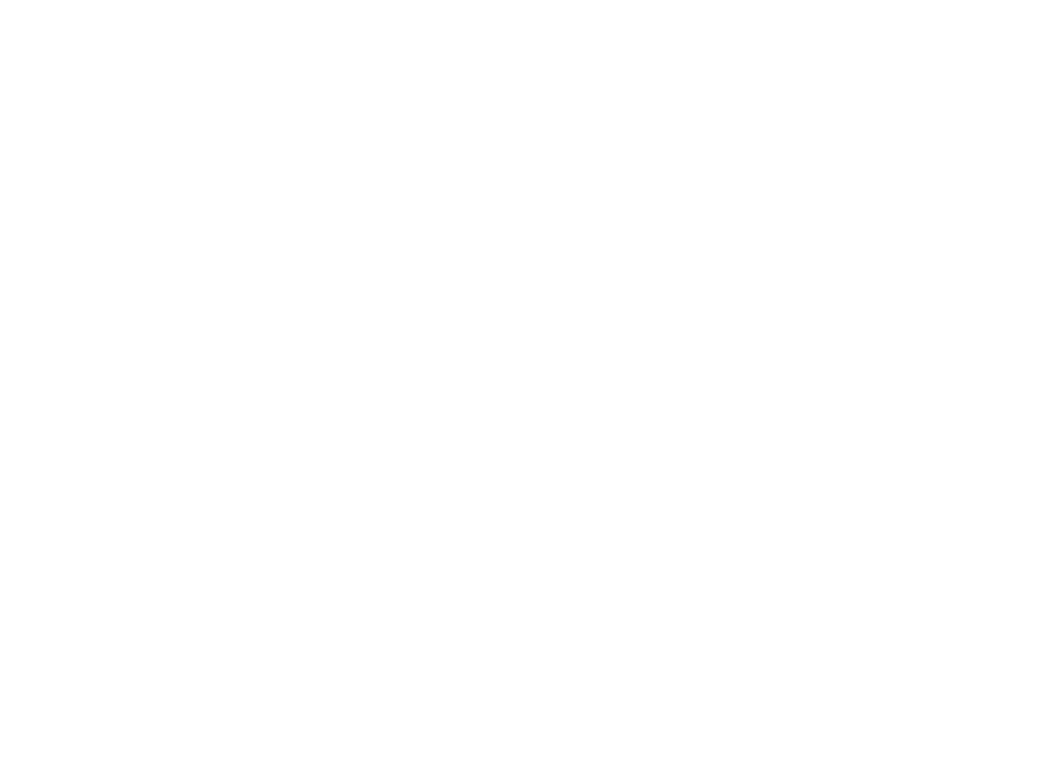
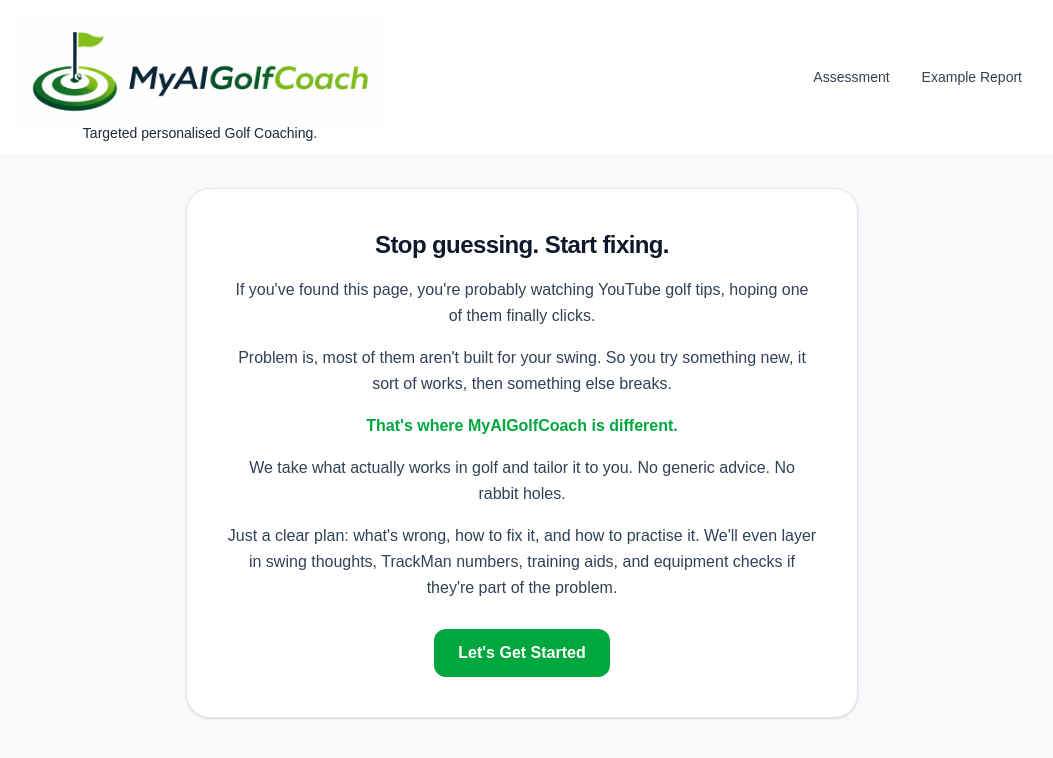
Before and after one commit to alanbishop75/my-ai-golf-coach, a Next.js app: page / in a window 1280 px wide. Before the commit this address had no page. Shown: the top 758 px of the page, without its empty margins (118-1171 px from the left). Built offline with nearby package versions, Linux system fonts and the light colour scheme.

Commit message:
Revert "Redirect homepage to assessment"
This reverts commit f6697f3e914db6a0ec8948fcf82da2ff1ca2528c.

```diff
--- a/app/page.tsx
+++ b/app/page.tsx
@@ -1,5 +1,43 @@
-import { redirect } from "next/navigation";
+import Link from "next/link";
 
 export default function Home() {
-  redirect("/assessment");
+  return (
+    <main className="min-h-screen bg-slate-50 px-5 py-8">
+      <div className="mx-auto max-w-3xl">
+        <div className="mx-auto max-w-2xl rounded-3xl border border-slate-200 bg-white p-7 text-center shadow-sm md:p-10">
+          <h1 className="mb-4 text-xl font-semibold tracking-tight text-slate-900 md:text-2xl">
+            Stop guessing. Start fixing.
+          </h1>
+
+          <div className="space-y-4 text-[15px] leading-relaxed text-slate-700 md:text-base">
+            <p>
+              If you&apos;ve found this page, you&apos;re probably watching YouTube golf tips, hoping one of them finally clicks.
+            </p>
+
+            <p>
+              Problem is, most of them aren&apos;t built for your swing. So you try something new, it sort of works, then something else breaks.
+            </p>
+
+            <p className="font-bold text-green-600">That&apos;s where MyAIGolfCoach is different.</p>
+
+            <p>
+              We take what actually works in golf and tailor it to you. No generic advice. No rabbit holes.
+            </p>
+
+            <p>
+              Just a clear plan: what&apos;s wrong, how to fix it, and how to practise it. We&apos;ll even layer in swing thoughts, TrackMan numbers,
+              training aids, and equipment checks if they&apos;re part of the problem.
+            </p>
+          </div>
+
+          <Link
+            href="/assessment"
+            className="mx-auto mt-7 block w-fit rounded-xl bg-green-600 px-6 py-3 text-center text-sm font-semibold text-white transition hover:bg-green-700 md:text-base"
+          >
+            Let&apos;s Get Started
+          </Link>
+        </div>
+      </div>
+    </main>
+  );
 }
```
